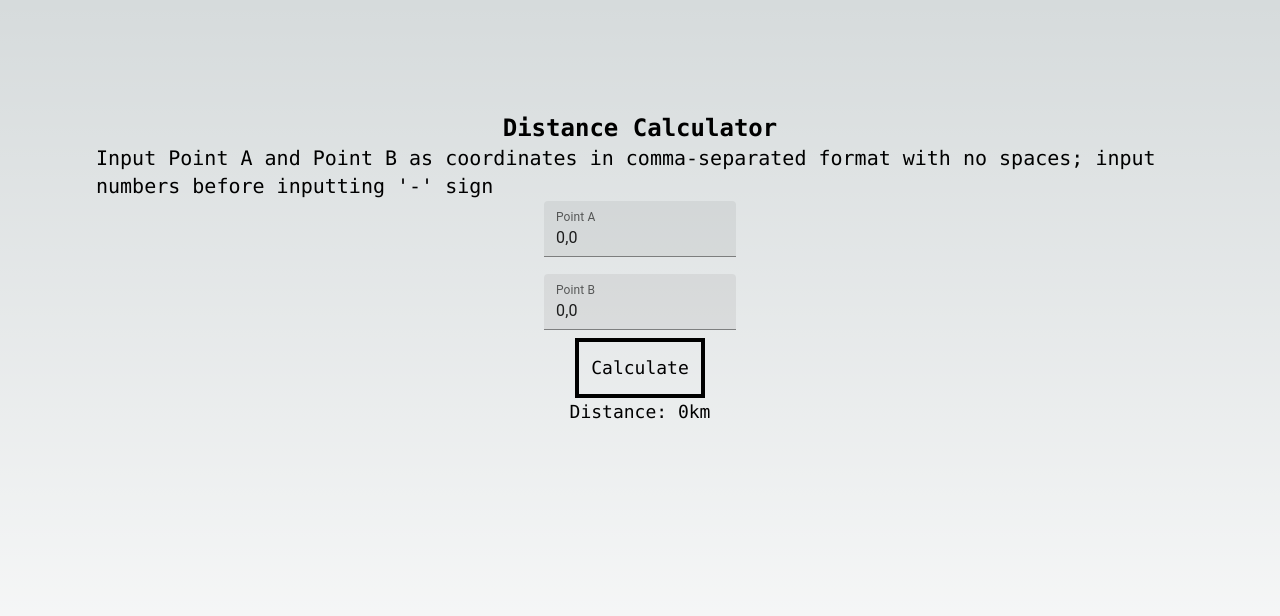
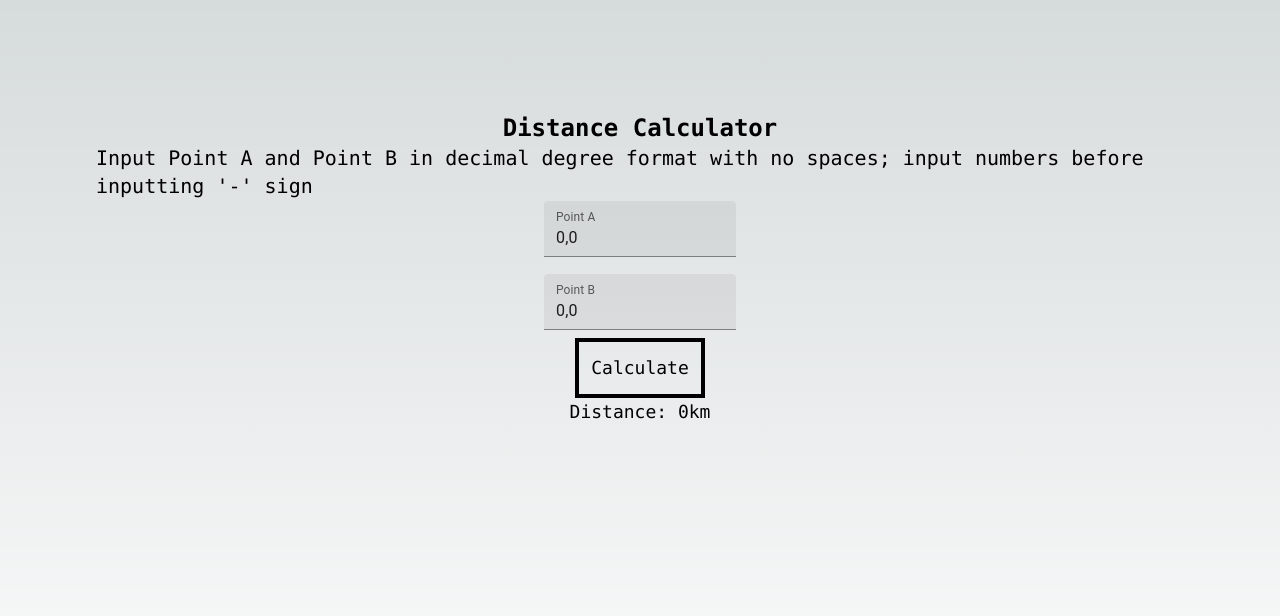
Before and after one commit to jpabdou/distance-calculator, a Next.js app: page / in a window 1280 px wide. Shown: the top 616 px of the page. Built offline with nearby package versions, Linux system fonts and the light colour scheme.

Commit message:
shortened instructuion text

```diff
--- a/src/app/page.js
+++ b/src/app/page.js
@@ -45,7 +45,6 @@ export default function Home() {
         //   Math.sqrt(Math.sin(((B[0]-A[0])* Math.PI / 180.0) /2)**2+(Math.cos(A[0] * Math.PI / 180.0)*Math.cos(B[0] * Math.PI / 180.0)*Math.sin(((B[1]-A[1])* Math.PI / 180.0 )/2)**2))
         //   // Math.sin(A[0])*Math.sin(B[0])+Math.cos(A[0])*Math.cos(B[0])*Math.cos(B[1]-A[1])
         //   )* 6371;
-        console.log(result)
         setDistance(result);
         // setCoordinateInput(defaultCoordinate);
        } catch (error) {
@@ -59,7 +58,7 @@ export default function Home() {
     <main className="flex min-h-screen flex-col items-center my-2 justify-between p-24">
       <div className="z-10 w-full flex flex-col items-center justify-evenly my-2 font-mono text-lg lg:flex">
       <h1 className='text-2xl font-bold'>Distance Calculator</h1>
-      <h2 className='text-xl'>Input Point A and Point B as coordinates in comma-separated format with no spaces; input numbers before inputting &apos;-&apos; sign</h2>
+      <h2 className='text-xl'>Input Point A and Point B in decimal degree format with no spaces; input numbers before inputting &apos;-&apos; sign</h2>
         <form style={{ display: "flex", flexDirection: "column", alignItems: "center", justifyContent: "center", maxWidth: "720px" }} onSubmit={onSubmit}>
           <TextField
                         label="Point A"
```
